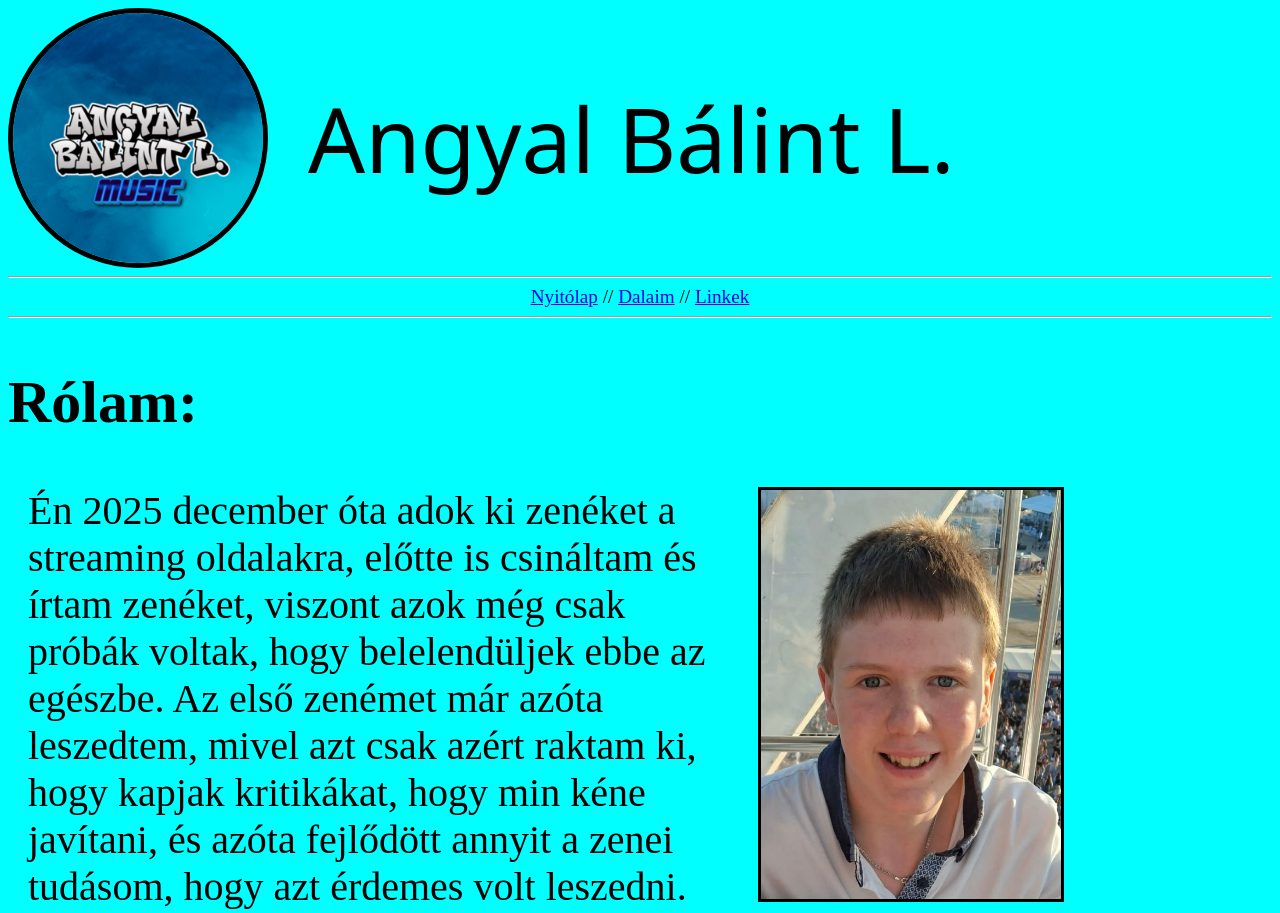
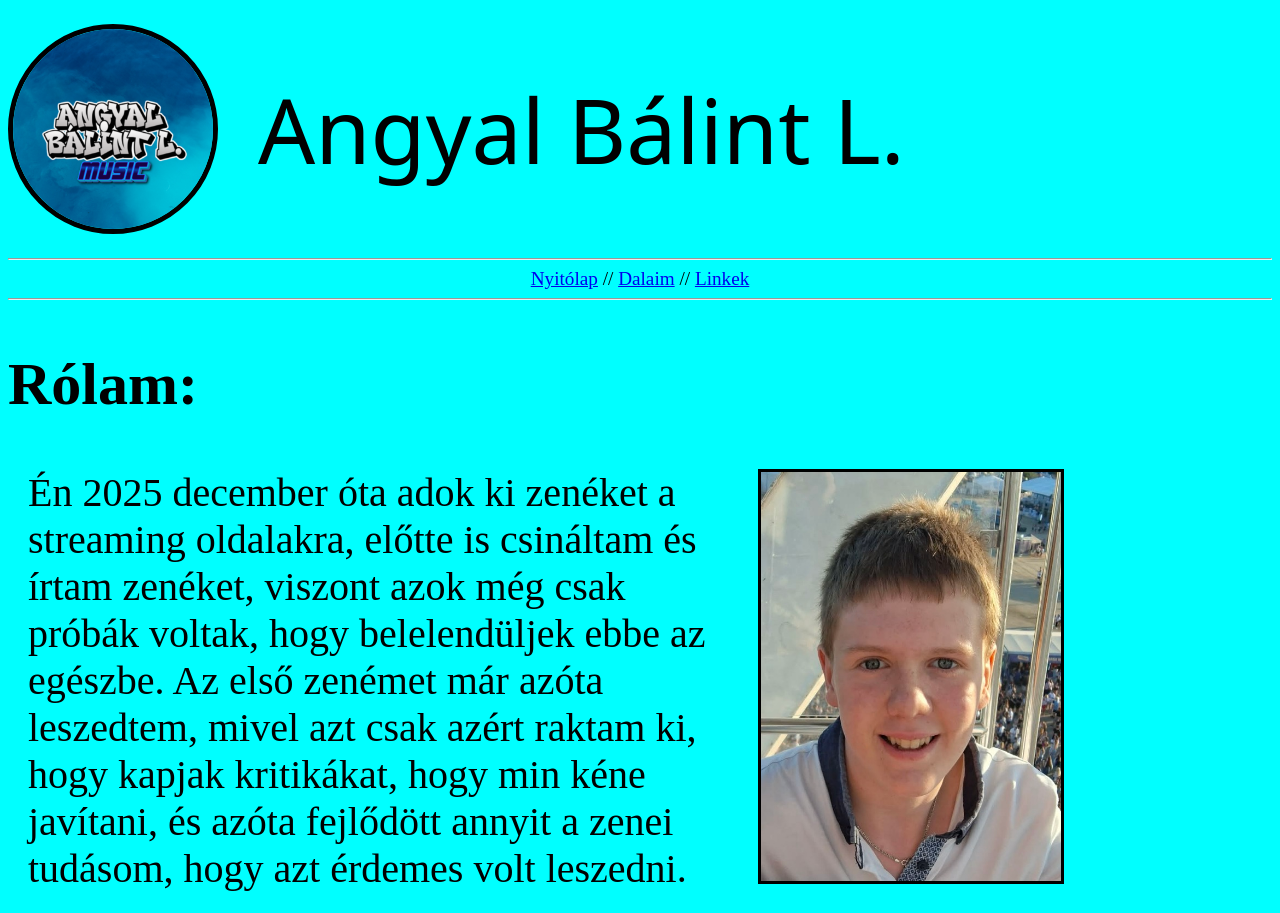
Before and after one commit to AngyalBalintL/zenei-weboldal, a plain HTML site: page index.html in a window 1280 px wide. Shown: the top 913 px of the page. Drawn offline with Linux system fonts and the light colour scheme; a web font is replaced by a local one.

Commit message:
Add files via upload

```diff
--- a/style.css
+++ b/style.css
@@ -67,7 +67,7 @@ h1 {
     overflow-wrap: break-word;
 }
 #logokeret {
-    max-width: 250px;
+    width: 200px;
     height: auto;
     display: block;
 }
```
